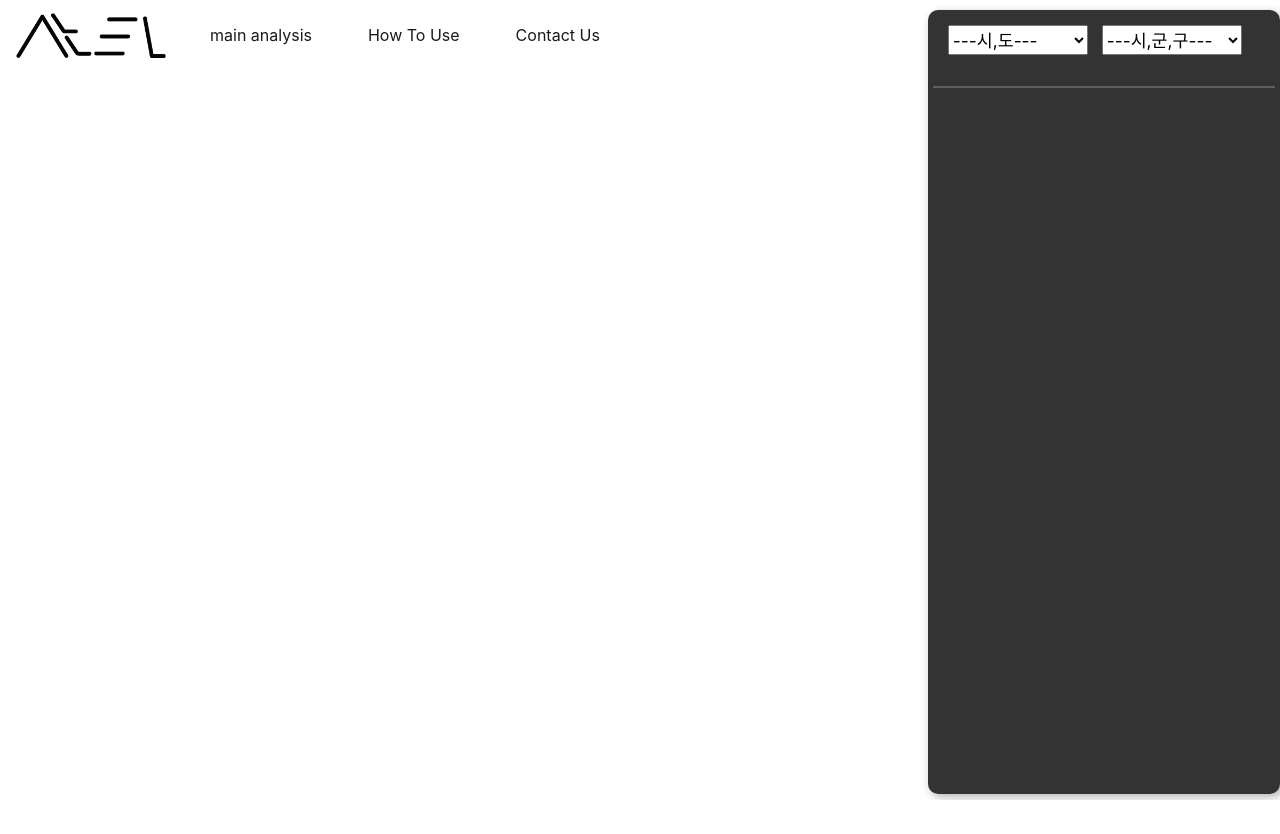
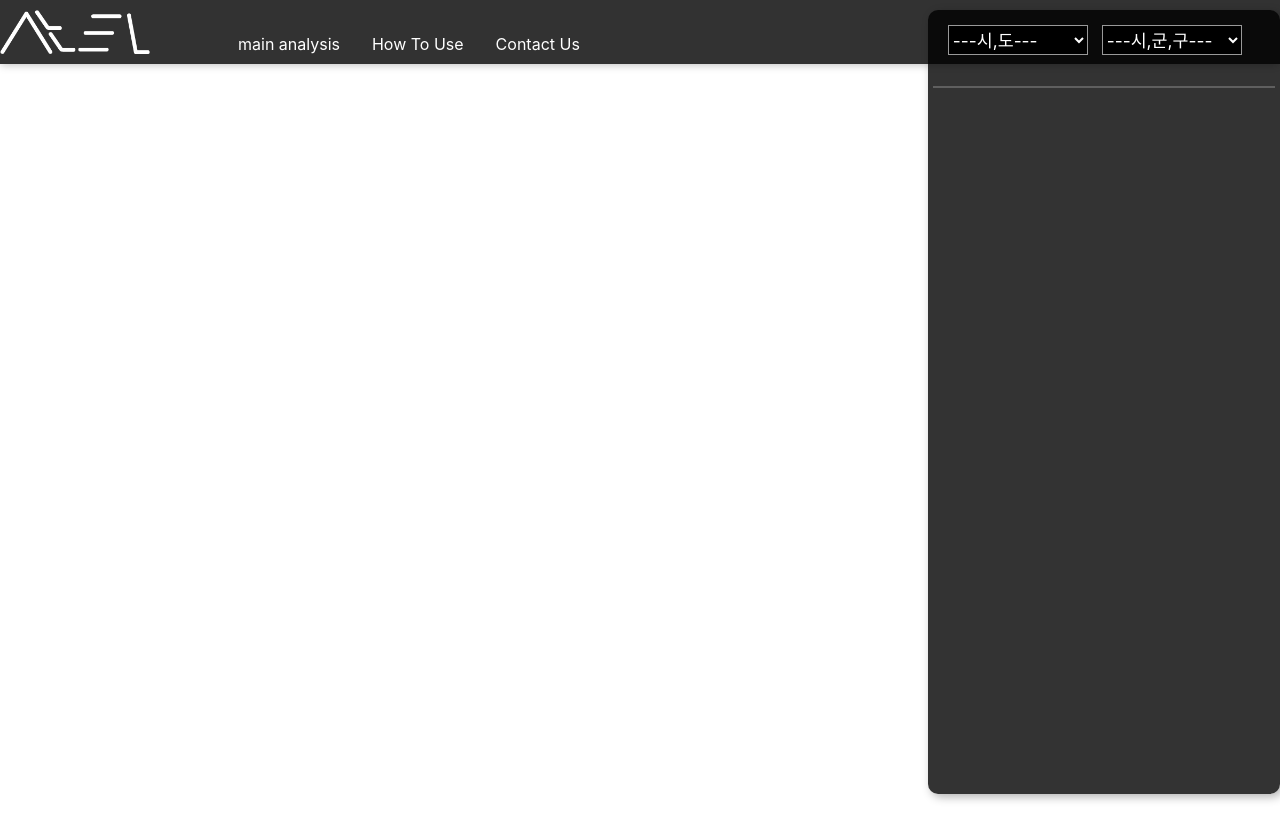
Before and after one commit to koreabigdata/Project, a Flask app: page / in a window 1280 px wide. Shown: the top 834 px of the page. Before the commit the page ends 800 px from the top, so only its background shows below. Run offline with Flask 3, Linux system fonts and the light colour scheme; parts of the project's set-up code (start-up, migrations or seed data) failed here and were passed over; some libraries are stand-ins or nearby versions.

Commit message:
navbar update

```diff
--- a/Project/static/css/style.css
+++ b/Project/static/css/style.css
@@ -1,7 +1,20 @@
 
 .navbar{
     border-bottom: 1px black;
-    background-color: white!important;
+    background-color: #323232!important;
+    color: white!important;
+    box-shadow: 0 2px 8px -1px rgba(0,0,0,0.25);
+    padding: 0;
+
+}
+.navbar ul{
+   margin-left:3em;
+    margin-top: 1.5em;
+}
+.navbar li a{
+    color: white!important;
+   margin-left: 1em ;
+    border-left: black 1px;
 }
 
 .vertical-nav {
@@ -42,6 +55,9 @@ select{
     margin-bottom: 2em;
     width: 80%;
     margin-left: 3%;
+    border: 1px solid #999;
+    background-color: black;
+    color: white;
 }
 #region_select{
     width: 90%;
--- a/Project/static/javascripts/map1.js
+++ b/Project/static/javascripts/map1.js
@@ -69,8 +69,10 @@ function weather_func(lat, lon){
                     names: weather_array,
                     max_list:lat.length,
                 }, function (data) {
-                    console.log(data);
+
                 });
+
+                console.log(data);
     //            console.log(weather_1)
     //            console.log(weather_array[k]);
                 //console.log(weather_array);
@@ -79,6 +81,7 @@ function weather_func(lat, lon){
 
         });
                 };
+
   //  };
 
 
--- a/Project/templates/base.html
+++ b/Project/templates/base.html
@@ -66,7 +66,7 @@ select::-ms-expand {
 #name_ul .item .marker_13 {background-position: 0 -562px;}
 #name_ul .item .marker_14 {background-position: 0 -608px;}
 #name_ul .item .marker_15 {background-position: 0 -654px;}
-.navbar-nav li{margin:0 20px;}
+
 
 </style>
 </head>
@@ -85,6 +85,7 @@ select::-ms-expand {
             <li class="nav-item active">
                 <a class="nav-link" href="/analysis">main analysis <span class="sr-only">(current)</span></a>
             </li>
+
             <li class="nav-item active">
                 <a class="nav-link" href="menu1.html">How To Use</a>
             </li>
@@ -109,7 +110,7 @@ select::-ms-expand {
 
     <div class = "container-fluid">
 {#        <div id="map" style="width:100%;height:100%;position:relative;overflow:hidden;"></div>#}
-        <div id="map" style='height:87vh;'> </div>
+        <div id="map" style='height:100vh;'> </div>
 {#        <img src="/static/menu.png" style="width:70px;height:250px;position: relative; top: 40%;left:1%;z-index:10;">#}
         <div id = "menu_wrap" class="vertical-nav">
             <div class="row" id="region_select">
```
Also changed, not shown: Project/static/santa_logo.png, 1 other file.
